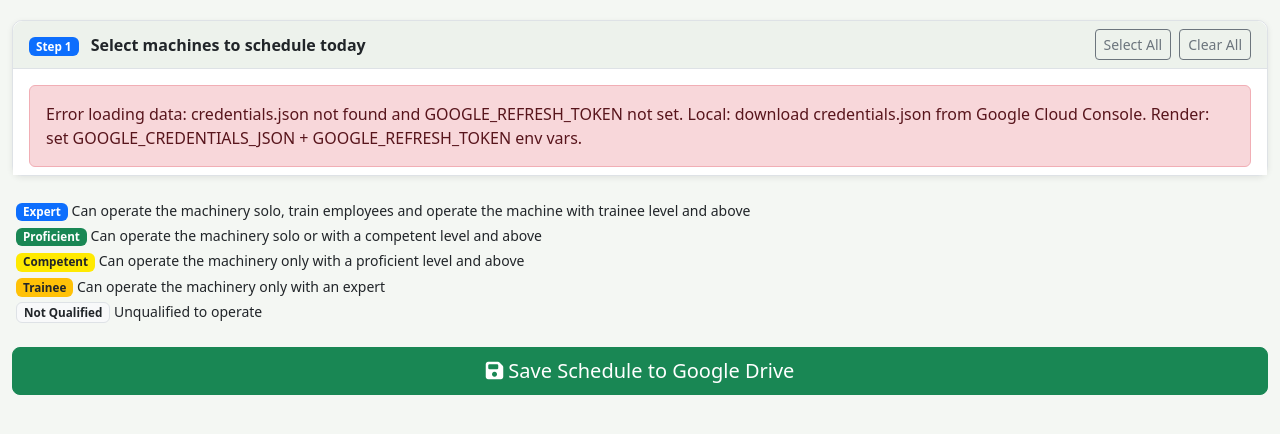
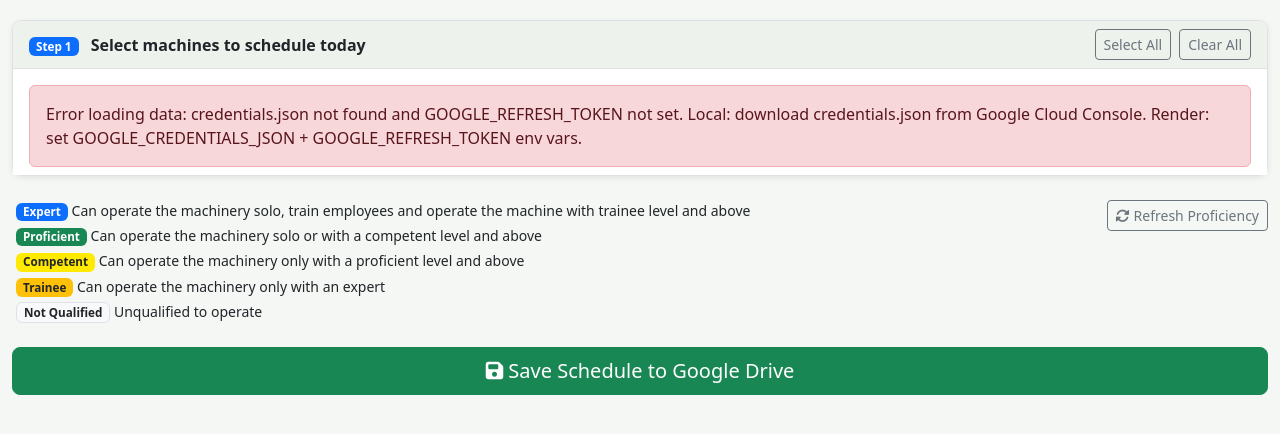
Before and after one commit to MatheusDVizzotto/schedules, a Flask app: page / in a window 1280 px wide. Shown: the part 148-582 px from the top of the page. Run offline with Flask 3, Linux system fonts and the light colour scheme; the visitor is signed in with stand-in values (Sample User, id 1); parts of the project's set-up code (start-up, migrations or seed data) failed here and were passed over.

Commit message:
Feat: add Refresh Proficiency button to schedule page
Adds a button next to the proficiency legend that re-fetches proficiency
data from Google Drive and updates all worker badges in-place without
losing any existing assignments.

Co-Authored-By: Claude Sonnet 4.6 <noreply@anthropic.com>

```diff
--- a/static/js/app.js
+++ b/static/js/app.js
@@ -1065,6 +1065,64 @@ function getProficiencyDisplay(p) {
     return p;
 }
 
+async function refreshProficiency() {
+    const btn  = document.getElementById('refreshProficiencyBtn');
+    const icon = btn.querySelector('i');
+    btn.disabled = true;
+    icon.classList.add('fa-spin');
+
+    try {
+        const res  = await fetch('/api/proficiency');
+        const data = await res.json();
+        if (!data.success) throw new Error(data.error || 'Failed to load proficiency');
+
+        proficiencies = data.proficiency;
+
+        // Patch badges in-place without rebuilding the schedule (preserves assignments)
+        machines.forEach(function(machine) {
+            if (!selectedMachineRows.has(machine.row)) return;
+            workers.forEach(function(worker) {
+                const cb = document.getElementById('worker-' + machine.row + '-' + worker.col);
+                if (!cb) return;
+                const label = cb.nextElementSibling;
+                if (!label) return;
+                const badgeSpan = label.querySelector('span.badge');
+                if (!badgeSpan) return;
+
+                const prof        = getProficiency(machine.row, worker.col);
+                const notQualified = !prof;
+                const absence      = getActiveAbsence(worker.name);
+                const blocked      = absence || notQualified;
+
+                badgeSpan.className   = getProficiencyBadgeClass(prof) + ' me-1';
+                badgeSpan.textContent = getProficiencyDisplay(prof);
+
+                if (!absence) {
+                    cb.disabled = notQualified;
+                    cb.title    = notQualified ? 'Not qualified for this machine' : '';
+                }
+                const item = cb.closest('.worker-item');
+                if (item) item.classList.toggle('opacity-50', !!blocked);
+            });
+        });
+
+        icon.classList.remove('fa-spin', 'fa-sync-alt');
+        icon.classList.add('fa-check');
+        btn.classList.replace('btn-outline-secondary', 'btn-success');
+        setTimeout(function() {
+            icon.classList.remove('fa-check');
+            icon.classList.add('fa-sync-alt');
+            btn.classList.replace('btn-success', 'btn-outline-secondary');
+            btn.disabled = false;
+        }, 1500);
+
+    } catch (err) {
+        alert('Error refreshing proficiency: ' + err.message);
+        icon.classList.remove('fa-spin');
+        btn.disabled = false;
+    }
+}
+
 // ── Utilities ─────────────────────────────────────────────────────────────────
 
 function formatDateDisplay(iso) {
--- a/templates/index.html
+++ b/templates/index.html
@@ -104,12 +104,17 @@
         <!-- Worker assignment -->
         <div id="stepTwo">
             <!-- Proficiency legend -->
-            <div class="d-flex flex-column gap-1 mb-3 ps-1 small">
-                <span><span class="badge bg-primary">Expert</span> Can operate the machinery solo, train employees and operate the machine with trainee level and above</span>
-                <span><span class="badge bg-success">Proficient</span> Can operate the machinery solo or with a competent level and above</span>
-                <span><span class="badge badge-competent">Competent</span> Can operate the machinery only with a proficient level and above</span>
-                <span><span class="badge bg-warning text-dark">Trainee</span> Can operate the machinery only with an expert</span>
-                <span><span class="badge bg-light text-dark border">Not Qualified</span> Unqualified to operate</span>
+            <div class="d-flex flex-wrap align-items-start justify-content-between gap-2 mb-3">
+                <div class="d-flex flex-column gap-1 ps-1 small">
+                    <span><span class="badge bg-primary">Expert</span> Can operate the machinery solo, train employees and operate the machine with trainee level and above</span>
+                    <span><span class="badge bg-success">Proficient</span> Can operate the machinery solo or with a competent level and above</span>
+                    <span><span class="badge badge-competent">Competent</span> Can operate the machinery only with a proficient level and above</span>
+                    <span><span class="badge bg-warning text-dark">Trainee</span> Can operate the machinery only with an expert</span>
+                    <span><span class="badge bg-light text-dark border">Not Qualified</span> Unqualified to operate</span>
+                </div>
+                <button id="refreshProficiencyBtn" class="btn btn-sm btn-outline-secondary flex-shrink-0" onclick="refreshProficiency()" title="Re-fetch proficiency levels from Google Drive">
+                    <i class="fas fa-sync-alt me-1"></i><span class="d-none d-sm-inline">Refresh Proficiency</span>
+                </button>
             </div>
 
             <div id="scheduleContainer"></div>
```
